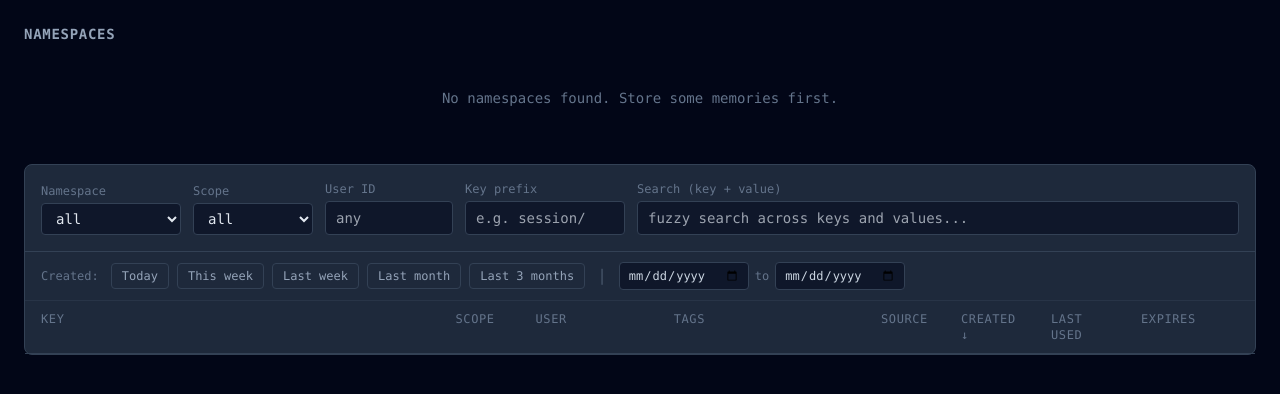
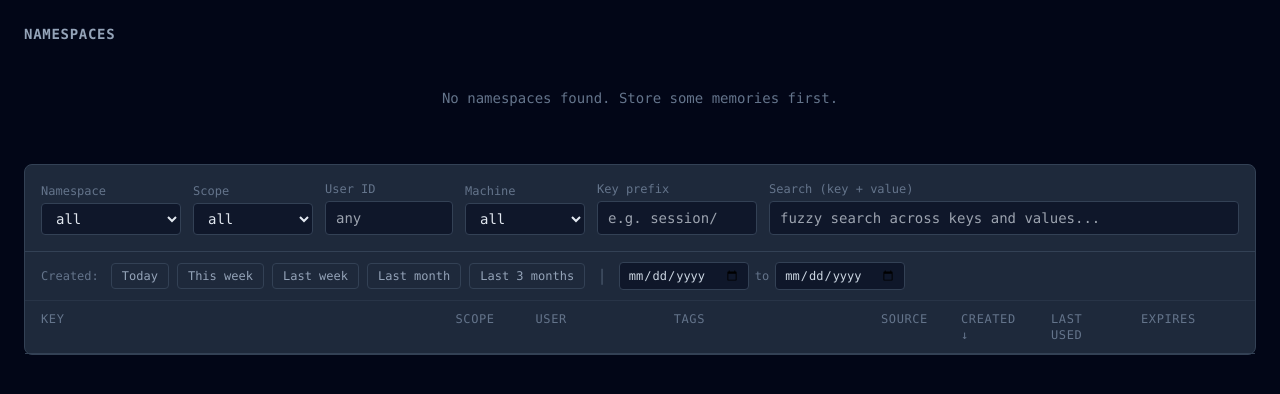
Before and after one commit to iXanadu/engram, a FastAPI app: page /dashboard in a window 1280 px wide. Shown: the part 61-455 px from the top of the page. Run offline with FastAPI, Linux system fonts and the light colour scheme; data that the repository does not hold is empty; parts of the project's set-up code (start-up, migrations or seed data) failed here and were passed over; some libraries are stand-ins or nearby versions.

Commit message:
Add machine filter to dashboard and admin API
- GET /admin/machines endpoint returns distinct metadata.machine values
- GET /admin/memories now accepts ?machine= query param (filters on metadata->>'machine')
- Dashboard: machine dropdown in filter row, populated on init

```diff
--- a/server/routers/admin.py
+++ b/server/routers/admin.py
@@ -18,6 +18,7 @@ from server.services.admin_service import (
     bulk_delete,
     cleanup_expired,
     get_stats,
+    list_machines,
     list_memories,
     update_memory,
 )
@@ -34,6 +35,7 @@ async def list_memories_endpoint(
     user_id: str | None = Query(None),
     key_prefix: str | None = Query(None),
     search: str | None = Query(None),
+    machine: str | None = Query(None, description="Filter by metadata.machine"),
     created_after: datetime | None = Query(None),
     created_before: datetime | None = Query(None),
     offset: int = Query(0, ge=0),
@@ -53,6 +55,7 @@ async def list_memories_endpoint(
             user_id=user_id,
             key_prefix=key_prefix,
             search=search,
+            machine=machine,
             created_after=created_after,
             created_before=created_before,
             offset=offset,
@@ -68,6 +71,12 @@ async def list_memories_endpoint(
     except Exception as e:
         logger.exception("list_memories failed")
         raise HTTPException(status_code=500, detail=str(e))
+
+
+@router.get("/machines")
+async def list_machines_endpoint(_caller=Depends(admin_or_open)):
+    machines = await list_machines()
+    return {"machines": machines}
 
 
 @router.patch("/memories", response_model=MemoryUpdateResponse)
--- a/server/services/admin_service.py
+++ b/server/services/admin_service.py
@@ -14,6 +14,7 @@ async def list_memories(
     user_id: str | None = None,
     key_prefix: str | None = None,
     search: str | None = None,
+    machine: str | None = None,
     created_after: datetime | None = None,
     created_before: datetime | None = None,
     offset: int = 0,
@@ -48,6 +49,10 @@ async def list_memories(
     if search is not None:
         conditions.append(f"search_text ILIKE ${idx}")
         params.append(f"%{search}%")
+        idx += 1
+    if machine is not None:
+        conditions.append(f"metadata->>'machine' = ${idx}")
+        params.append(machine)
         idx += 1
     if created_after is not None:
         conditions.append(f"created_at >= ${idx}")
@@ -100,6 +105,16 @@ async def list_memories(
         for r in rows
     ]
     return total, items
+
+
+async def list_machines() -> list[str]:
+    pool = await get_pool()
+    async with pool.acquire() as conn:
+        rows = await conn.fetch(
+            "SELECT DISTINCT metadata->>'machine' AS machine FROM memories "
+            "WHERE metadata->>'machine' IS NOT NULL ORDER BY machine"
+        )
+    return [r["machine"] for r in rows]
 
 
 async def update_memory(
--- a/server/templates/dashboard.html
+++ b/server/templates/dashboard.html
@@ -139,6 +139,16 @@
                            @input="offset = 0; fetchMemories()"
                            placeholder="any"
                            class="bg-engram-dark border border-engram-border rounded px-2.5 py-1.5 text-sm text-slate-200 w-32">
+                </div>
+                <div>
+                    <label class="block text-xs text-slate-500 mb-1">Machine</label>
+                    <select x-model="machine" @change="offset = 0; fetchMemories()"
+                            class="bg-engram-dark border border-engram-border rounded px-2.5 py-1.5 text-sm text-slate-200 min-w-[120px]">
+                        <option value="">all</option>
+                        <template x-for="m in machines" :key="m">
+                            <option :value="m" x-text="m"></option>
+                        </template>
+                    </select>
                 </div>
                 <div>
                     <label class="block text-xs text-slate-500 mb-1">Key prefix</label>
@@ -381,6 +391,8 @@
             namespace: '',
             scope: '',
             userId: '',
+            machine: '',
+            machines: [],
             keyPrefix: '',
             search: '',
             createdAfter: null,
@@ -469,8 +481,7 @@
 
             async init() {
                 this.tokenSaved = !!localStorage.getItem('engram_token');
-                await Promise.all([this.fetchHealth(), this.fetchStats()]);
-                // Auto-load all memories on init (sorted by created_at desc)
+                await Promise.all([this.fetchHealth(), this.fetchStats(), this.fetchMachines()]);
                 await this.fetchMemories();
                 setInterval(() => {
                     if (this.autoRefresh) this.refresh();
@@ -491,6 +502,16 @@
                 } catch {
                     this.health = { status: 'error', checks: {} };
                 }
+            },
+
+            async fetchMachines() {
+                try {
+                    const r = await fetch('/admin/machines', { headers: this.authHeaders() });
+                    if (r.ok) {
+                        const data = await r.json();
+                        this.machines = data.machines || [];
+                    }
+                } catch {}
             },
 
             async fetchStats() {
@@ -523,6 +544,7 @@
                     if (this.namespace) params.set('namespace', this.namespace);
                     if (this.scope) params.set('scope', this.scope);
                     if (this.userId) params.set('user_id', this.userId);
+                    if (this.machine) params.set('machine', this.machine);
                     if (this.keyPrefix) params.set('key_prefix', this.keyPrefix);
                     if (this.search) params.set('search', this.search);
                     if (this.createdAfter) params.set('created_after', this.createdAfter);
```
